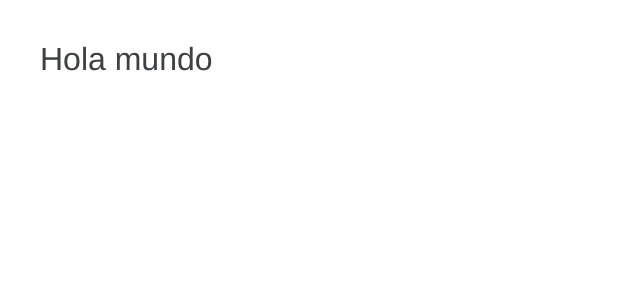
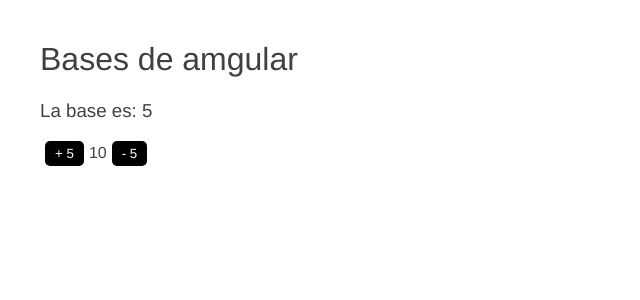
Before and after one commit to GuillermoRL3/01-base, an Angular app: page / in a window 1280 px wide. Shown: the top 300 px of the page, without its empty margins (0-640 px from the left). Built offline with nearby package versions, Linux system fonts and the light colour scheme.

Commit message:
acomulador

```diff
--- a/src/app/app.component.html
+++ b/src/app/app.component.html
@@ -1 +1,13 @@
-<h1>Hola mundo</h1>
+<!-- <h1>Hola mundo</h1> -->
+<H1>{{title}}</H1>
+
+<h3>La base es: <strong>{{base}}</strong></h3>
+
+
+
+
+<button (click)="acumular(base)"> + {{base}}</button>
+
+<span>{{numero}}</span>
+
+<button (click)="acumular(-base)"> - {{base}}</button>
--- a/src/app/app.component.ts
+++ b/src/app/app.component.ts
@@ -1,10 +1,20 @@
 import { Component } from '@angular/core';
+// import { appendFile } from 'fs';
 
 @Component({
   selector: 'app-root',
-  templateUrl: './app.component.html',
-  styleUrls: ['./app.component.css']
+  templateUrl: 'app.component.html'
 })
 export class AppComponent {
-  title = 'myfirstapp';
+  title: string = 'Bases de amgular';
+  numero: number = 10;
+  base: number = 5;
+
+  acumular (valor:number){
+    this.numero += valor;
+  };
+  // acumular( valor:number ){
+  //   this.numero += valor;
+  // }
+
 }
--- a/src/index.html
+++ b/src/index.html
@@ -2,7 +2,7 @@
 <html lang="en">
 <head>
   <meta charset="utf-8">
-  <title>Myfirstapp</title>
+  <title>Bases de amgular</title>
   <base href="/">
   <meta name="viewport" content="width=device-width, initial-scale=1">
   <link rel="icon" type="image/x-icon" href="favicon.ico">
```
